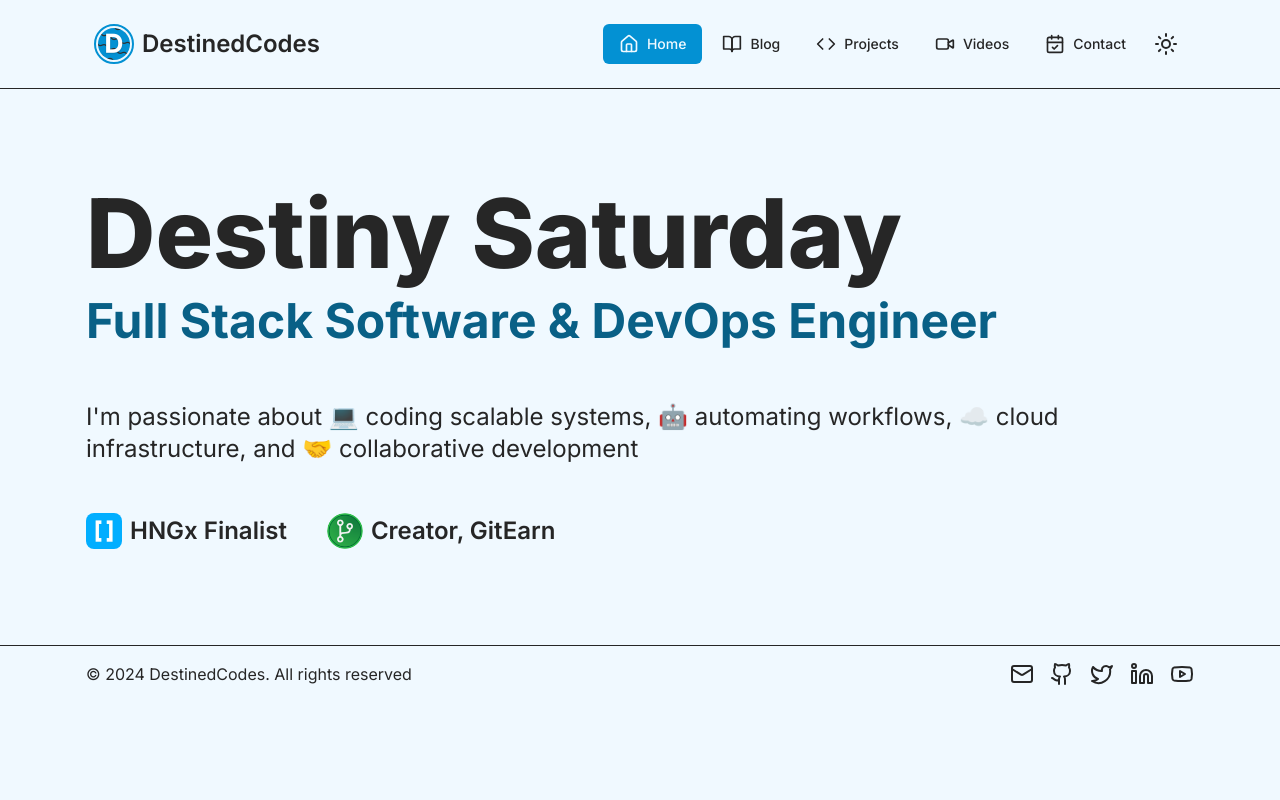
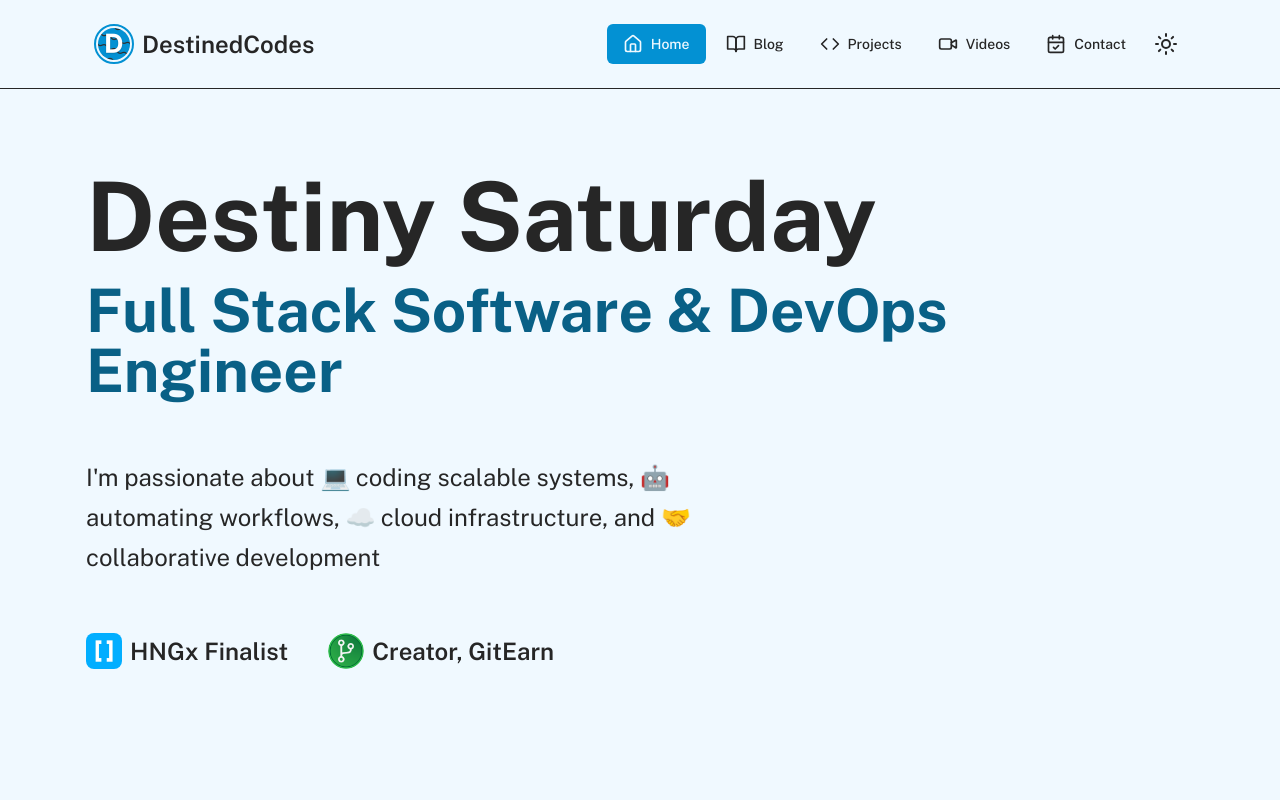
Before and after one commit to ThePrimeJnr/destinedcodes, a Next.js app: page / in a window 1280 px wide. Shown: the top 800 px of the page. Built offline with nearby package versions, Linux system fonts and the light colour scheme.

Commit message:
💎 style(hero): i suck at UI spending more time trying to make this look just right

```diff
--- a/app/layout.tsx
+++ b/app/layout.tsx
@@ -1,5 +1,5 @@
 import type { Metadata } from 'next';
-import { Inter } from 'next/font/google';
+import { Public_Sans as Inter } from 'next/font/google';
 
 import ProviderTheme from '@/lib/provider/provider-theme';
 
--- a/app/page.tsx
+++ b/app/page.tsx
@@ -7,16 +7,16 @@ export const metadata: Metadata = getMetadata('home');
 
 const Home = () => {
   return (
-    <>
-      <div id="hero" className="flex flex-col py-20 md:py-24">
-        <h1 className="font-extrabold text-6xl md:text-8xl dark:text-white">
+    <div className="pb-96">
+      <div id="hero" className="flex flex-col py-20">
+        <h1 className="font-bold text-6xl md:text-8xl dark:text-white">
           Destiny Saturday
         </h1>
-        <p className="pt-4 font-bold text-4xl text-secondary md:text-5xl">
+        <p className="pt-4 font-bold text-4xl text-secondary md:text-6xl">
           Full Stack Software &amp; DevOps Engineer
         </p>
 
-        <p className="pt-14 pb-12 max-w-2xl lg:max-w-5xl text-lg md:text-2xl p">
+        <p className="py-14 max-w-2xl lg:max-w-2xl text-lg/8 md:text-2xl/10">
           I&apos;m passionate about 💻 coding scalable systems, 🤖 automating
           workflows, ☁️ cloud infrastructure, and 🤝 collaborative development
         </p>
@@ -35,7 +35,7 @@ const Home = () => {
           <div className="flex items-center gap-x-2">
             <Image
               src={'/images/gitearn.png'}
-              alt="Gitearn Logo"
+              alt="GitEarn Logo"
               width={36}
               height={36}
               className="rounded-full"
@@ -44,7 +44,7 @@ const Home = () => {
           </div>
         </div>
       </div>
-    </>
+    </div>
   );
 };
 
```
